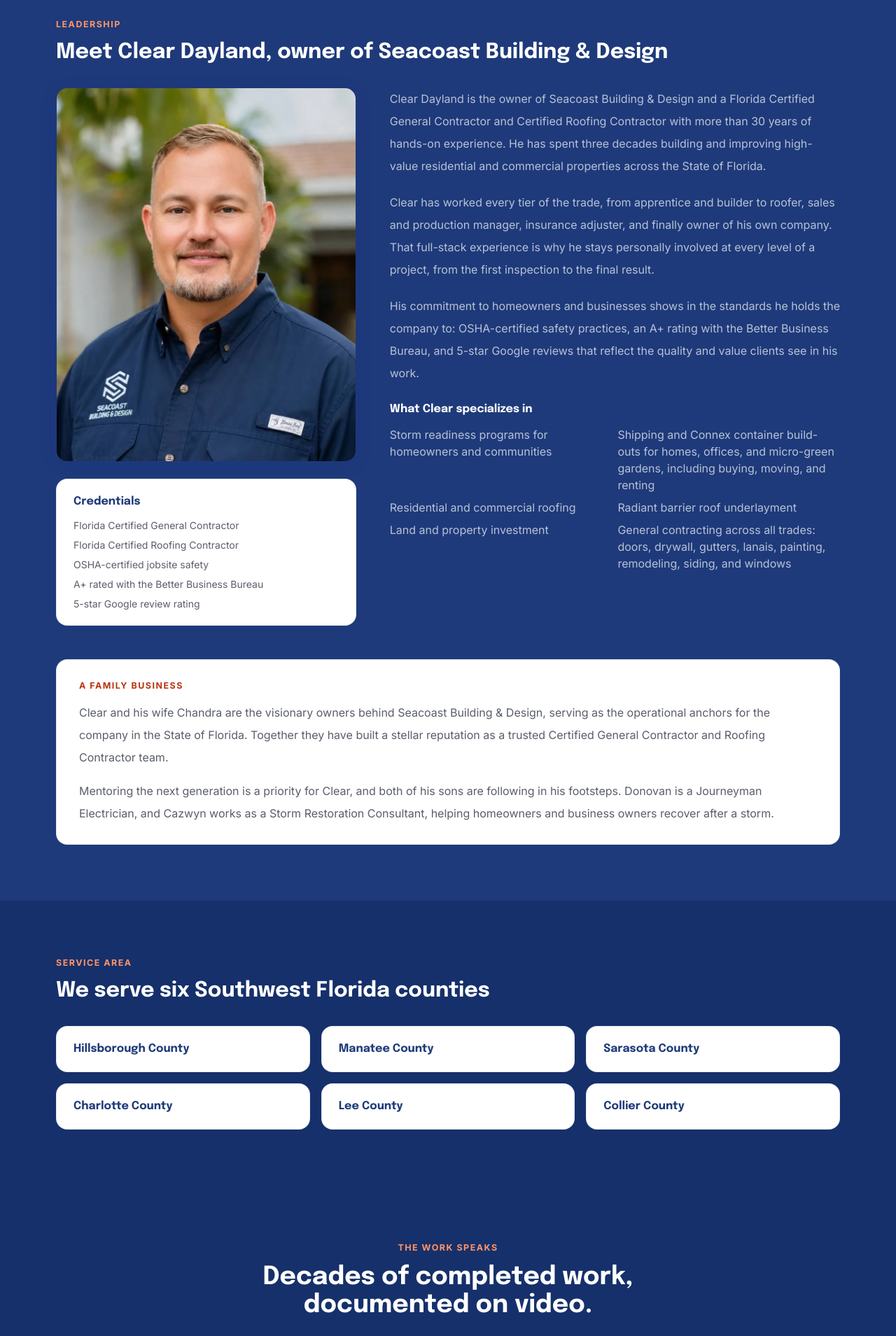
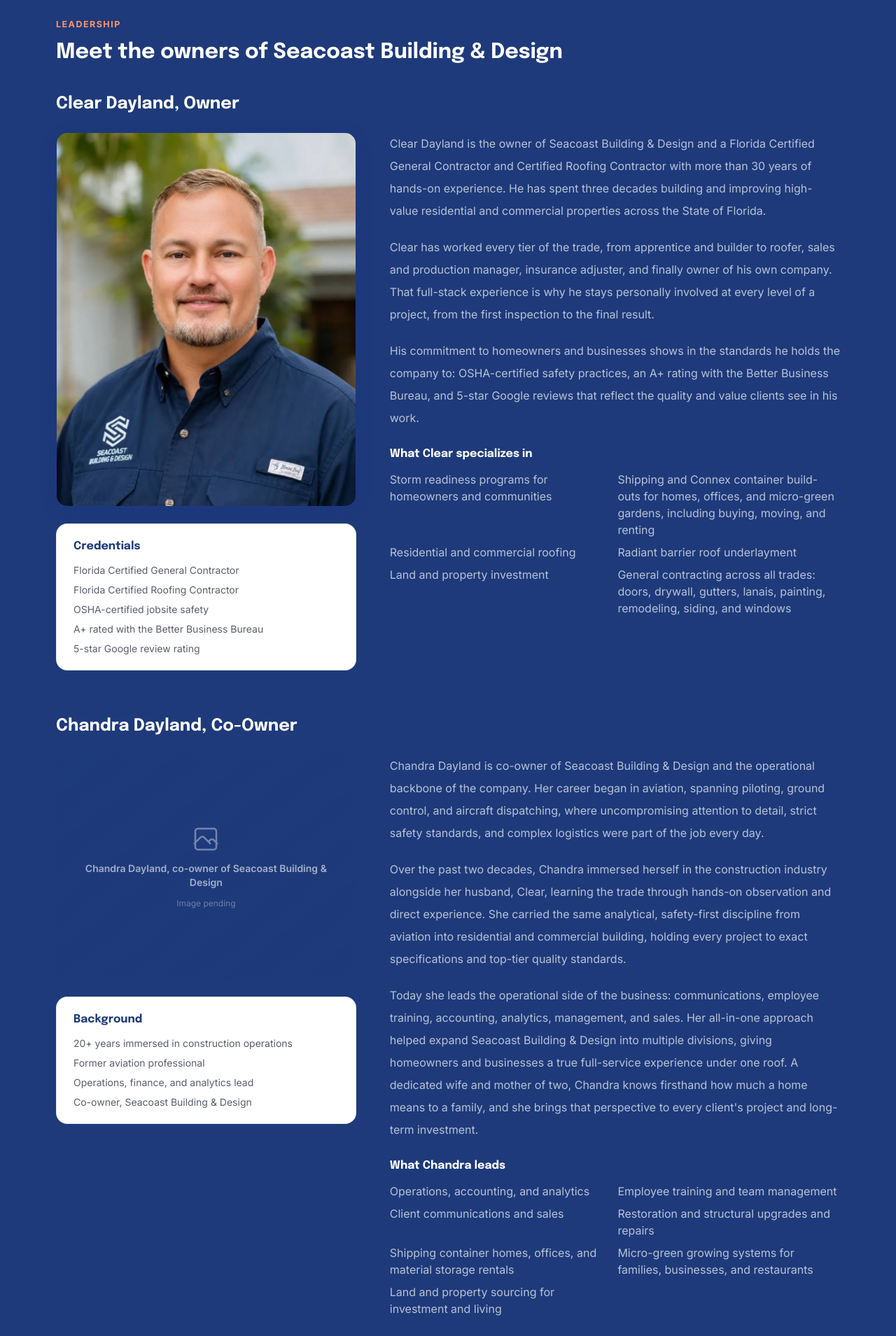
Before and after one commit to ecomstrategics/seacoast-bd, a Next.js app: page /about in a window 1280 px wide. Shown: the part 1980-3889 px from the top of the page at 70% size. Built offline with nearby package versions, Linux system fonts and the light colour scheme.

Commit message:
Add Chandra Dayland co-owner bio and schema to /about
Add co-owner bio, leadership block, headshot placeholder, and Person
JSON-LD for Chandra; list both owners as founders.

```diff
--- a/src/app/about/page.tsx
+++ b/src/app/about/page.tsx
@@ -4,7 +4,8 @@ import Image from "next/image";
 import { Breadcrumbs } from "@/components/Breadcrumbs";
 import { CTASection } from "@/components/CTASection";
 import { TrustBar } from "@/components/TrustBar";
-import { SchemaScript, personSchema } from "@/components/Schema";
+import { ImagePlaceholder } from "@/components/ImagePlaceholder";
+import { SchemaScript, personSchema, chandraSchema } from "@/components/Schema";
 import { serviceArea } from "@/data/navigation";
 
 export const metadata: Metadata = {
@@ -16,6 +17,7 @@ export default function AboutPage() {
   return (
     <>
       <SchemaScript schema={personSchema()} />
+      <SchemaScript schema={chandraSchema()} />
       <section className="bg-navy py-20 text-white">
         <div className="container">
           <Breadcrumbs items={[{ label: "Home", href: "/" }, { label: "About" }]} />
@@ -81,8 +83,9 @@ export default function AboutPage() {
       <section className="section dark-band bg-navy">
         <div className="container">
           <p className="eyebrow">Leadership</p>
-          <h2 className="mt-3 font-heading text-3xl font-bold text-navy">Meet Clear Dayland, owner of Seacoast Building &amp; Design</h2>
-          <div className="mt-8 grid gap-12 md:grid-cols-[2fr_3fr] md:items-start">
+          <h2 className="mt-3 font-heading text-3xl font-bold text-navy">Meet the owners of Seacoast Building &amp; Design</h2>
+          <h3 className="mt-10 font-heading text-2xl font-bold text-navy">Clear Dayland, Owner</h3>
+          <div className="mt-6 grid gap-12 md:grid-cols-[2fr_3fr] md:items-start">
             <div>
               <figure className="overflow-hidden rounded-2xl border border-navy/10 shadow-soft">
                 <div className="relative aspect-[4/5]">
@@ -119,6 +122,44 @@ export default function AboutPage() {
                   <li>Radiant barrier roof underlayment</li>
                   <li>Land and property investment</li>
                   <li>General contracting across all trades: doors, drywall, gutters, lanais, painting, remodeling, siding, and windows</li>
+                </ul>
+              </div>
+            </div>
+          </div>
+          <h3 className="mt-16 font-heading text-2xl font-bold text-navy">Chandra Dayland, Co-Owner</h3>
+          <div className="mt-6 grid gap-12 md:grid-cols-[2fr_3fr] md:items-start">
+            <div>
+              <ImagePlaceholder label="Chandra Dayland, co-owner of Seacoast Building & Design" ratio="4/3" tone="navy" />
+              <div className="mt-6 rounded-2xl border border-navy/10 bg-white px-6 py-5">
+                <p className="font-heading font-bold text-navy">Background</p>
+                <ul className="mt-3 space-y-2 text-sm text-text-secondary">
+                  <li>20+ years immersed in construction operations</li>
+                  <li>Former aviation professional</li>
+                  <li>Operations, finance, and analytics lead</li>
+                  <li>Co-owner, Seacoast Building &amp; Design</li>
+                </ul>
+              </div>
+            </div>
+            <div>
+              <p className="leading-8 text-text-secondary">
+                Chandra Dayland is co-owner of Seacoast Building &amp; Design and the operational backbone of the company. Her career began in aviation, spanning piloting, ground control, and aircraft dispatching, where uncompromising attention to detail, strict safety standards, and complex logistics were part of the job every day.
+              </p>
+              <p className="mt-5 leading-8 text-text-secondary">
+                Over the past two decades, Chandra immersed herself in the construction industry alongside her husband, Clear, learning the trade through hands-on observation and direct experience. She carried the same analytical, safety-first discipline from aviation into residential and commercial building, holding every project to exact specifications and top-tier quality standards.
+              </p>
+              <p className="mt-5 leading-8 text-text-secondary">
+                Today she leads the operational side of the business: communications, employee training, accounting, analytics, management, and sales. Her all-in-one approach helped expand Seacoast Building &amp; Design into multiple divisions, giving homeowners and businesses a true full-service experience under one roof. A dedicated wife and mother of two, Chandra knows firsthand how much a home means to a family, and she brings that perspective to every client&apos;s project and long-term investment.
+              </p>
+              <div className="mt-6">
+                <p className="font-heading font-bold text-navy">What Chandra leads</p>
+                <ul className="mt-3 grid gap-2 text-text-secondary sm:grid-cols-2">
+                  <li>Operations, accounting, and analytics</li>
+                  <li>Employee training and team management</li>
+                  <li>Client communications and sales</li>
+                  <li>Restoration and structural upgrades and repairs</li>
+                  <li>Shipping container homes, offices, and material storage rentals</li>
+                  <li>Micro-green growing systems for families, businesses, and restaurants</li>
+                  <li>Land and property sourcing for investment and living</li>
                 </ul>
               </div>
             </div>
--- a/src/components/Schema.tsx
+++ b/src/components/Schema.tsx
@@ -43,7 +43,10 @@ export function localBusinessSchema(): SchemaObject {
       "@type": "Brand",
       name: "Seacoast Building & Design",
     },
-    founder: { "@id": "https://seacoastbd.com/about#clear-dayland" },
+    founder: [
+      { "@id": "https://seacoastbd.com/about#clear-dayland" },
+      { "@id": "https://seacoastbd.com/about#chandra-dayland" },
+    ],
     priceRange: "$$",
   };
 }
@@ -80,6 +83,30 @@ export function personSchema(): SchemaObject {
         credentialCategory: "license",
         name: "Florida Certified Roofing Contractor",
       },
+    ],
+  };
+}
+
+export function chandraSchema(): SchemaObject {
+  return {
+    "@context": "https://schema.org",
+    "@type": "Person",
+    "@id": "https://seacoastbd.com/about#chandra-dayland",
+    name: "Chandra Dayland",
+    jobTitle: "Co-Owner",
+    worksFor: { "@id": "https://seacoastbd.com/#organization" },
+    description:
+      "Co-owner and operations lead of Seacoast Building & Design. A former aviation professional, Chandra brings precision, safety-focused discipline, and analytical rigor to residential and commercial construction across Southwest Florida, and oversees operations, training, accounting, analytics, management, and sales.",
+    // TODO: add `image` once Chandra's headshot is provided.
+    knowsAbout: [
+      "Construction operations management",
+      "Employee training and team management",
+      "Accounting and analytics",
+      "Client communications and sales",
+      "Storm and structural restoration",
+      "Shipping container build-outs",
+      "Micro-green growing systems",
+      "Land and property investment",
     ],
   };
 }
```
